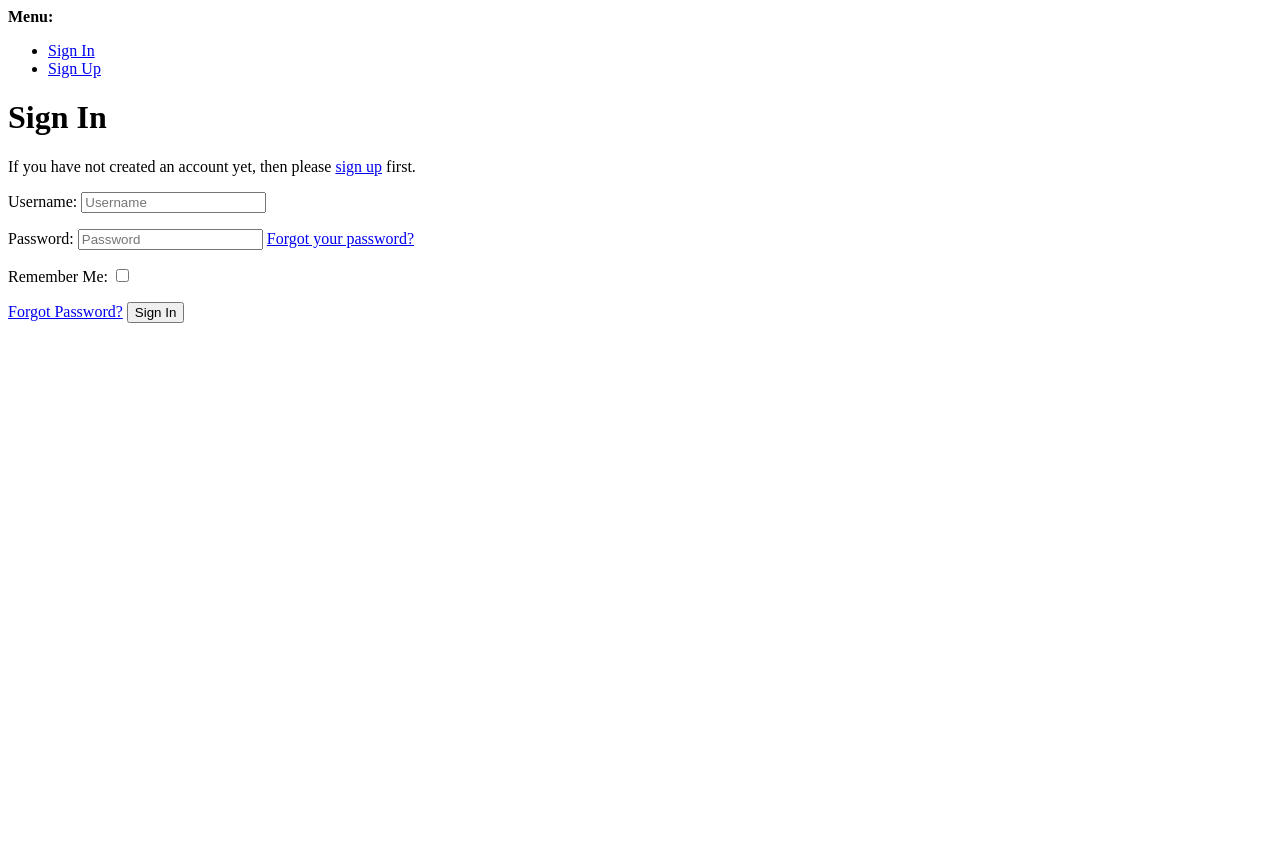
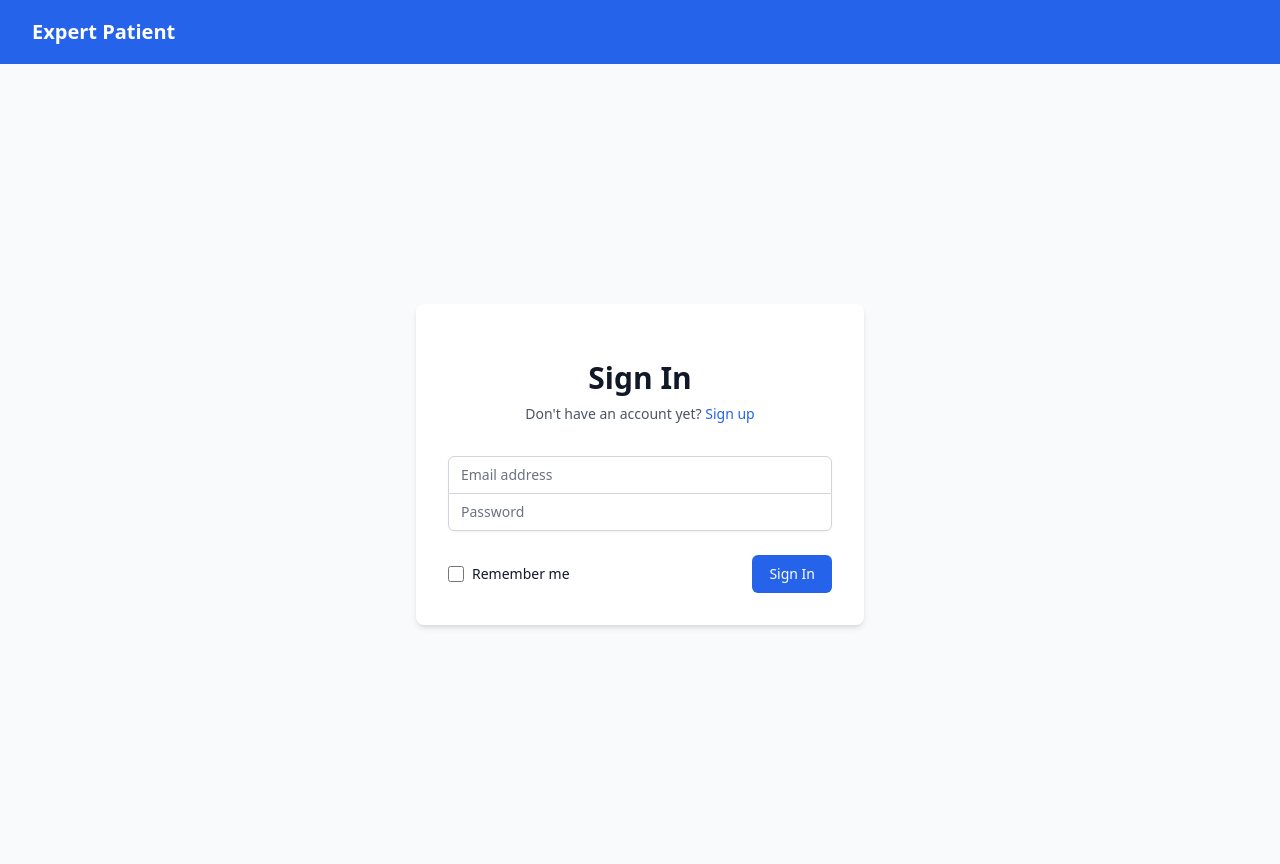
Before and after one commit to GuyMitchy/UC-Expert-Patient, a Django app: page /accounts/login/ in a window 1280 px wide. Before the commit the page ends 323 px from the top, so only its background shows below. Run offline with Django 5.2, Linux system fonts and the light colour scheme; some libraries are stand-ins or nearby versions.

Commit message:
Add custom Login page

```diff
--- a/templates/account/login.html
+++ b/templates/account/login.html
@@ -1,46 +1,91 @@
-{% extends "account/base.html" %}
+{% extends "base.html" %}
+{% load i18n %}
 
-{% load i18n %}
-{% load account socialaccount %}
 
-{% block head_title %}{% trans "Sign In" %}{% endblock head_title %}
+{% block head_title %}{% trans "Sign In" %}{% endblock %}
 
 {% block content %}
+<div class="min-h-screen flex items-center justify-center bg-gray-50 py-12 px-4 sm:px-6 lg:px-8">
+    <div class="max-w-md w-full space-y-8 bg-white p-8 rounded-lg shadow-md">
+        <!-- Header -->
+        <div>
+            <h2 class="mt-6 text-center text-3xl font-extrabold text-gray-900">
+                {% trans "Sign In" %}
+            </h2>
+            <p class="mt-2 text-center text-sm text-gray-600">
+                {% blocktrans %}
+                Don't have an account yet?
+                <a href="{{ signup_url }}" class="font-medium text-blue-600 hover:text-blue-500">
+                    Sign up
+                </a>
+                {% endblocktrans %}
+            </p>
 
-<h1>{% trans "Sign In" %}</h1>
+        </div>
 
-{% get_providers as socialaccount_providers %}
+        <!-- Form -->
+        <form class="mt-8 space-y-6" method="POST" action="{% url 'account_login' %}">
+            {% csrf_token %}
 
-{% if socialaccount_providers %}
-<p>{% blocktrans with site.name as site_name %}Please sign in with one
-of your existing third party accounts. Or, <a href="{{ signup_url }}">sign up</a>
-for a {{ site_name }} account and sign in below:{% endblocktrans %}</p>
+            <!-- Error Messages -->
+            {% if form.errors %}
+                <div class="rounded-md bg-red-50 p-4 mb-4">
+                    <div class="flex">
+                        <div class="text-sm text-red-700">
+                            {% for error in form.non_field_errors %}
+                                <p>{{ error }}</p>
+                            {% endfor %}
+                        </div>
+                    </div>
+                </div>
+            {% endif %}
 
-<div class="socialaccount_ballot">
+                <!-- Login Fields -->
+                <div class="rounded-md shadow-sm -space-y-px">
+                    <div>
+                        <label for="id_login" class="sr-only">{% trans "Email" %}</label>
+                        <input id="id_login" name="login" type="email" required
+                              class="appearance-none rounded-none relative block w-full px-3 py-2 border border-gray-300 placeholder-gray-500 text-gray-900 rounded-t-md focus:outline-none focus:ring-blue-500 focus:border-blue-500 focus:z-10 sm:text-sm"
+                              placeholder="{% trans 'Email address' %}">
+                        {% if form.login.errors %}
+                            <p class="text-red-500 text-xs mt-1">{{ form.login.errors.0 }}</p>
+                        {% endif %}
+                    </div>
+                    <div>
+                        <label for="id_password" class="sr-only">{% trans "Password" %}</label>
+                        <input id="id_password" name="password" type="password" required
+                              class="appearance-none rounded-none relative block w-full px-3 py-2 border border-gray-300 placeholder-gray-500 text-gray-900 rounded-b-md focus:outline-none focus:ring-blue-500 focus:border-blue-500 focus:z-10 sm:text-sm"
+                              placeholder="{% trans 'Password' %}">
+                        {% if form.password.errors %}
+                            <p class="text-red-500 text-xs mt-1">{{ form.password.errors.0 }}</p>
+                        {% endif %}
+                    </div>
+                </div>
 
-  <ul class="socialaccount_providers">
-    {% include "socialaccount/snippets/provider_list.html" with process="login" %}
-  </ul>
+                <!-- Remember Me  -->
+                <div class="flex items-center justify-between">
+                    <div class="flex items-center">
+                        <input id="id_remember" name="remember" type="checkbox"
+                              class="h-4 w-4 text-blue-600 focus:ring-blue-500 border-gray-300 rounded">
+                        <label for="id_remember" class="ml-2 block text-sm text-gray-900">
+                            {% trans "Remember me" %}
+                        </label>
+                    </div>
 
-  <div class="login-or">{% trans 'or' %}</div>
 
-</div>
+                {% if redirect_field_value %}
+                    <input type="hidden" name="{{ redirect_field_name }}" value="{{ redirect_field_value }}" />
+                {% endif %}
 
-{% include "socialaccount/snippets/login_extra.html" %}
+                <!-- Submit Button -->
+                <div>
+                    <button type="submit" class="group relative w-full flex justify-center py-2 px-4 border border-transparent text-sm font-medium rounded-md text-white bg-blue-600 hover:bg-blue-700 focus:outline-none focus:ring-2 focus:ring-offset-2 focus:ring-blue-500">
+                        <span class="absolute left-0 inset-y-0 flex items-center pl-3"></span>
+                        {% trans "Sign In" %}
+                    </button>
+                </div>
+              </div>
+          </form>
 
-{% else %}
-<p>{% blocktrans %}If you have not created an account yet, then please
-<a href="{{ signup_url }}">sign up</a> first.{% endblocktrans %}</p>
-{% endif %}
-
-<form class="login" method="POST" action="{% url 'account_login' %}">
-  {% csrf_token %}
-  {{ form.as_p }}
-  {% if redirect_field_value %}
-  <input type="hidden" name="{{ redirect_field_name }}" value="{{ redirect_field_value }}" />
-  {% endif %}
-  <a class="button secondaryAction" href="{% url 'account_reset_password' %}">{% trans "Forgot Password?" %}</a>
-  <button class="primaryAction" type="submit">{% trans "Sign In" %}</button>
-</form>
 
 {% endblock content %}
```
